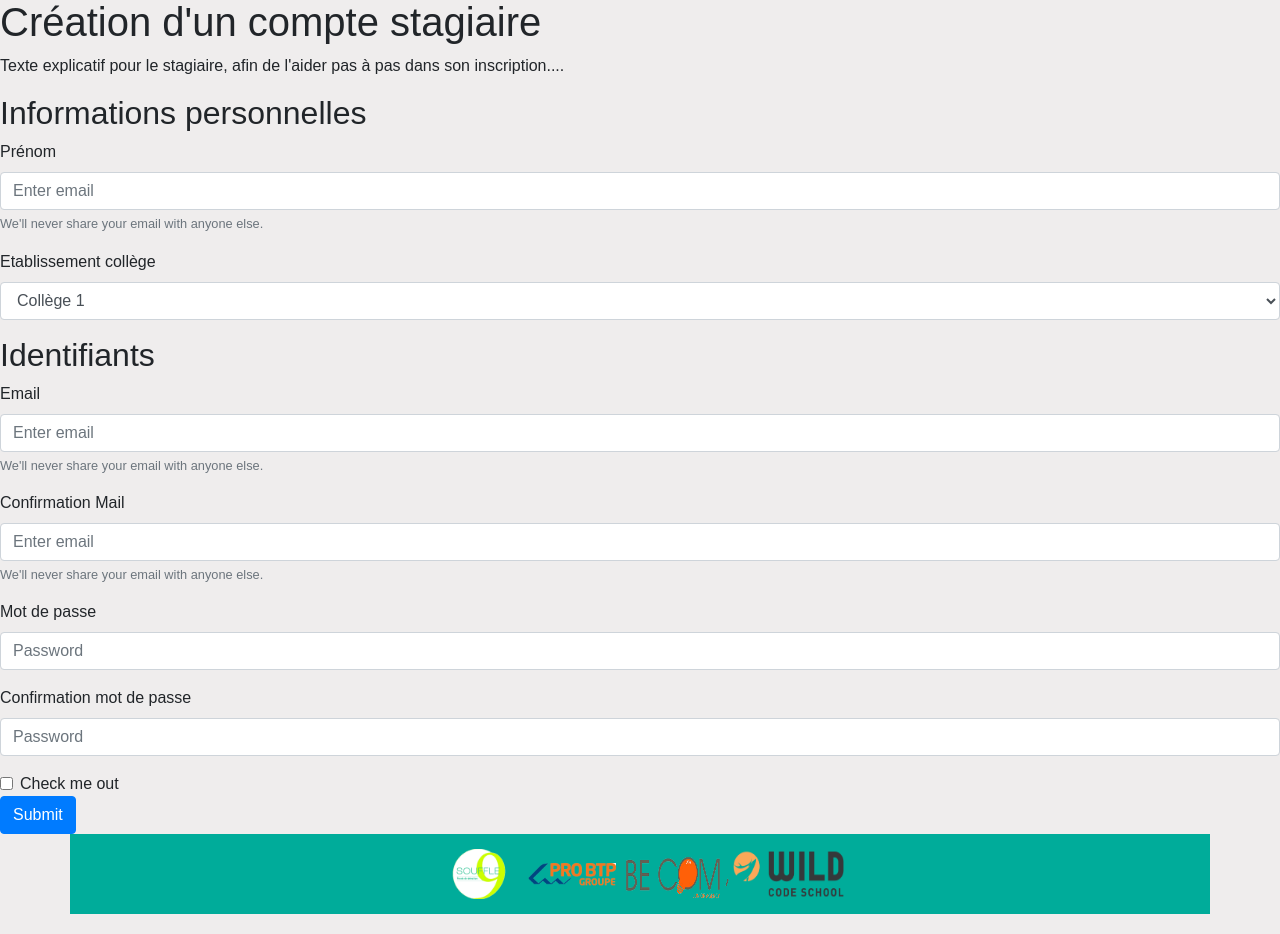
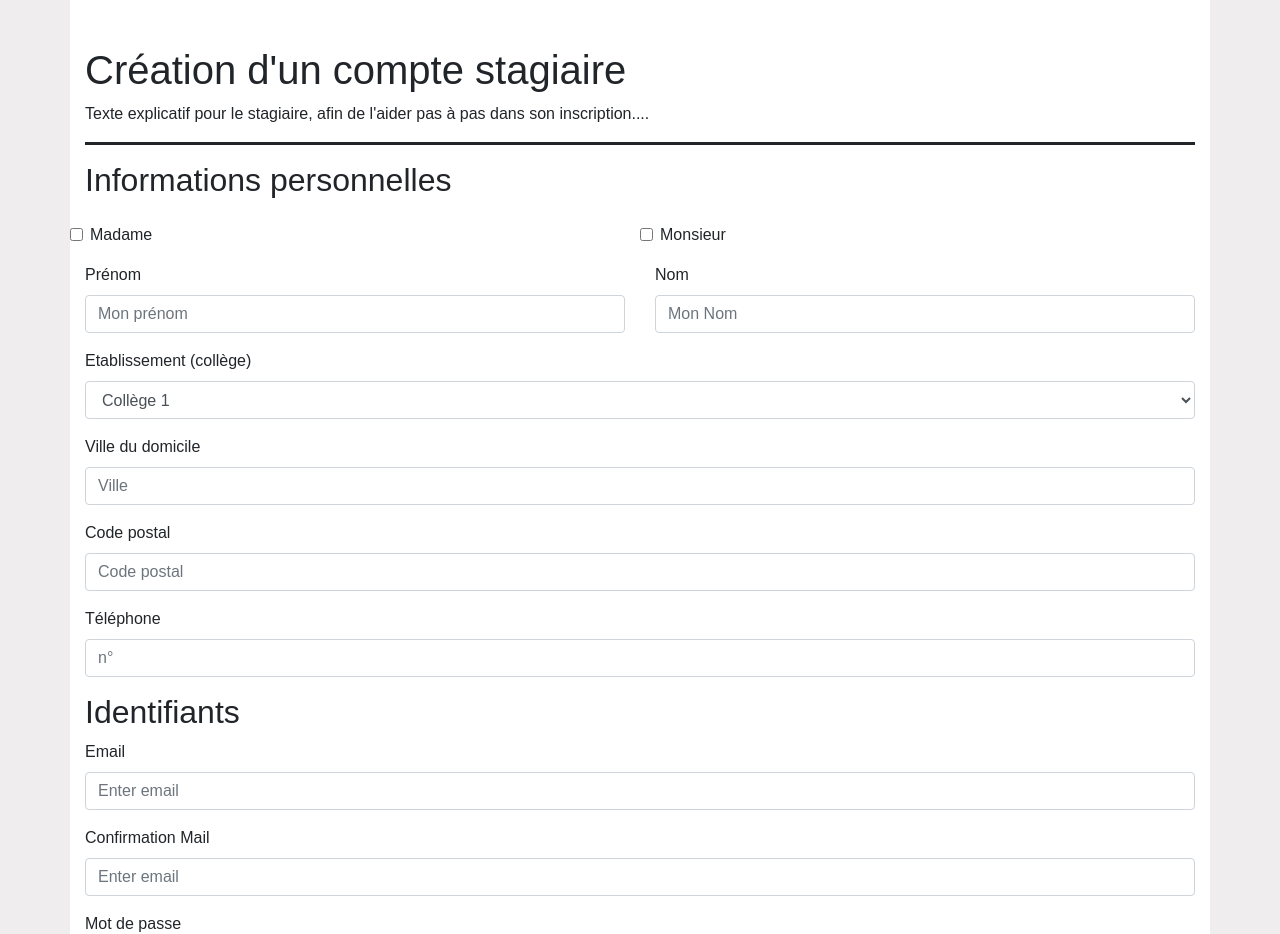
Before and after one commit to Adopt1Projet/AdoptUnStage, an Angular app: page /inscriptionstagiaire in a window 1280 px wide. Shown: the part 287-1221 px from the top of the page. Built offline with nearby package versions, Linux system fonts and the light colour scheme; a web font is replaced by a local one.

Commit message:
modif page inscription stagiaire

```diff
--- a/src/app/Router/PageInscriptionStagiaire/formulaire-inscription-stagiaire/formulaire-inscription-stagiaire.component.css
+++ b/src/app/Router/PageInscriptionStagiaire/formulaire-inscription-stagiaire/formulaire-inscription-stagiaire.component.css
@@ -0,0 +1,3 @@
+.btn {
+    width: 150%;
+}
--- a/src/app/Router/PageInscriptionStagiaire/formulaire-inscription-stagiaire/formulaire-inscription-stagiaire.component.html
+++ b/src/app/Router/PageInscriptionStagiaire/formulaire-inscription-stagiaire/formulaire-inscription-stagiaire.component.html
@@ -1,12 +1,27 @@
-<h2>Informations personnelles</h2>
+<h2 class=mt-3>Informations personnelles</h2>
 <form>
-    <div class="form-group">
+  <div class="row pt-3 pb-3">
+      <div class="form-check col-6">
+          <input type="checkbox" class="form-check-input" id="exampleCheck1">
+          <label class="form-check-label" for="exampleCheck1">Madame</label>
+      </div>
+      <div class="form-check col-6">
+          <input type="checkbox" class="form-check-input" id="exampleCheck1">
+          <label class="form-check-label" for="exampleCheck1">Monsieur</label>
+      </div>
+  </div>
+  <div class="row">
+    <div class="form-group col-6">
         <label for="exampleInputEmail1">Prénom</label>
-        <input type="email" class="form-control" id="exampleInputEmail1" aria-describedby="emailHelp" placeholder="Enter email">
-        <small id="emailHelp" class="form-text text-muted">We'll never share your email with anyone else.</small>
+        <input type="texte" class="form-control" id="prenom" placeholder="Mon prénom">
     </div>
+    <div class="form-group col-6">
+        <label for="exampleInputEmail1">Nom</label>
+        <input type="texte" class="form-control" id="prenom" placeholder="Mon Nom">
+    </div>
+  </div>
   <div class="form-group">
-    <label for="exampleFormControlSelect1">Etablissement collège</label>
+    <label for="exampleFormControlSelect1">Etablissement (collège)</label>
     <select class="form-control" id="exampleFormControlSelect1">
       <option>Collège 1</option>
       <option>Collège 2</option>
@@ -14,6 +29,18 @@
       <option>Collège 4</option>
       <option>Collège 5</option>
     </select>
+  </div>
+  <div class="form-group">
+      <label for="exampleInputEmail1">Ville du domicile</label>
+      <input type="texte" class="form-control" id="ville" placeholder="Ville">
+  </div>
+  <div class="form-group">
+      <label for="exampleInputEmail1">Code postal</label>
+      <input type="texte" class="form-control" id="codePostal" placeholder="Code postal">
+  </div>
+  <div class="form-group">
+      <label for="exampleInputEmail1">Téléphone</label>
+      <input type="texte" class="form-control" id="telephone" placeholder="n°">
   </div>
 </form>
 
@@ -23,12 +50,10 @@
     <div class="form-group">
       <label for="exampleInputEmail1">Email</label>
       <input type="email" class="form-control" id="exampleInputEmail1" aria-describedby="emailHelp" placeholder="Enter email">
-      <small id="emailHelp" class="form-text text-muted">We'll never share your email with anyone else.</small>
     </div>
     <div class="form-group">
         <label for="exampleInputEmail1">Confirmation Mail</label>
         <input type="email" class="form-control" id="exampleInputEmail1" aria-describedby="emailHelp" placeholder="Enter email">
-        <small id="emailHelp" class="form-text text-muted">We'll never share your email with anyone else.</small>
     </div>
     <div class="form-group">
       <label for="exampleInputPassword1">Mot de passe</label>
@@ -39,10 +64,17 @@
         <input type="password" class="form-control" id="exampleInputPassword1" placeholder="Password">
     </div>
 
-    <div class="form-check">
+    <div class="form-check pb-5">
       <input type="checkbox" class="form-check-input" id="exampleCheck1">
-      <label class="form-check-label" for="exampleCheck1">Check me out</label>
+      <label class="form-check-label" for="exampleCheck1">Je certifie avoir lu les conditions d'utilisation
+          du site et m'y conformer</label>
     </div>
-
-    <button type="submit" class="btn btn-primary">Submit</button>
+  <div class="row">
+    <div class="col-3">
+      <button type="submit" class="btn btn-primary btn-lg">Retour</button>
+    </div>
+    <div class="col-3 offset-4">
+      <button type="submit" class="btn btn-primary btn-lg">Valider</button>
+    </div>
+  </div>
 </form>
--- a/src/app/Router/PageInscriptionStagiaire/page-inscription-stagiaire/page-inscription-stagiaire.component.css
+++ b/src/app/Router/PageInscriptionStagiaire/page-inscription-stagiaire/page-inscription-stagiaire.component.css
@@ -0,0 +1,12 @@
+#fondPage
+{
+    background-color: white;
+}
+
+#traitTitre
+{
+    border-style: solid;
+    border-top-style: none;
+    border-left-style: none;
+    border-right-style: none;
+}
--- a/src/app/Router/PageInscriptionStagiaire/page-inscription-stagiaire/page-inscription-stagiaire.component.html
+++ b/src/app/Router/PageInscriptionStagiaire/page-inscription-stagiaire/page-inscription-stagiaire.component.html
@@ -1,5 +1,9 @@
-<h1>Création d'un compte stagiaire</h1>
-<p>Texte explicatif pour le stagiaire, afin de l'aider pas à pas dans son inscription....</p>
-
+<div class="container pb-5" id="fondPage">
+<div id="traitTitre">
+  <h1 class="pt-5">Création d'un compte stagiaire</h1>
+  <p>Texte explicatif pour le stagiaire, afin de l'aider pas à pas dans son inscription....</p>
+</div>
 
 <app-formulaire-inscription-stagiaire></app-formulaire-inscription-stagiaire>
+
+</div>
```
